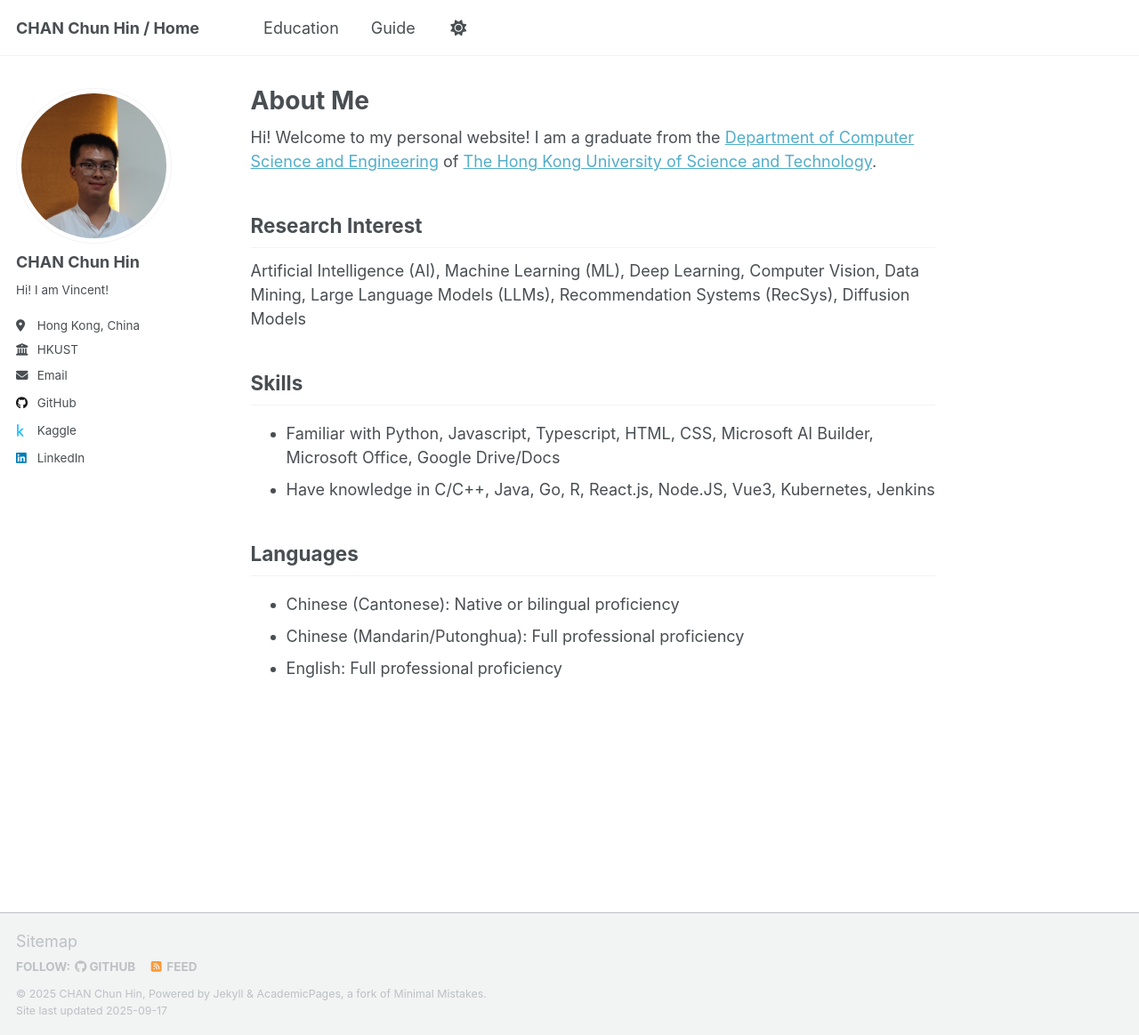
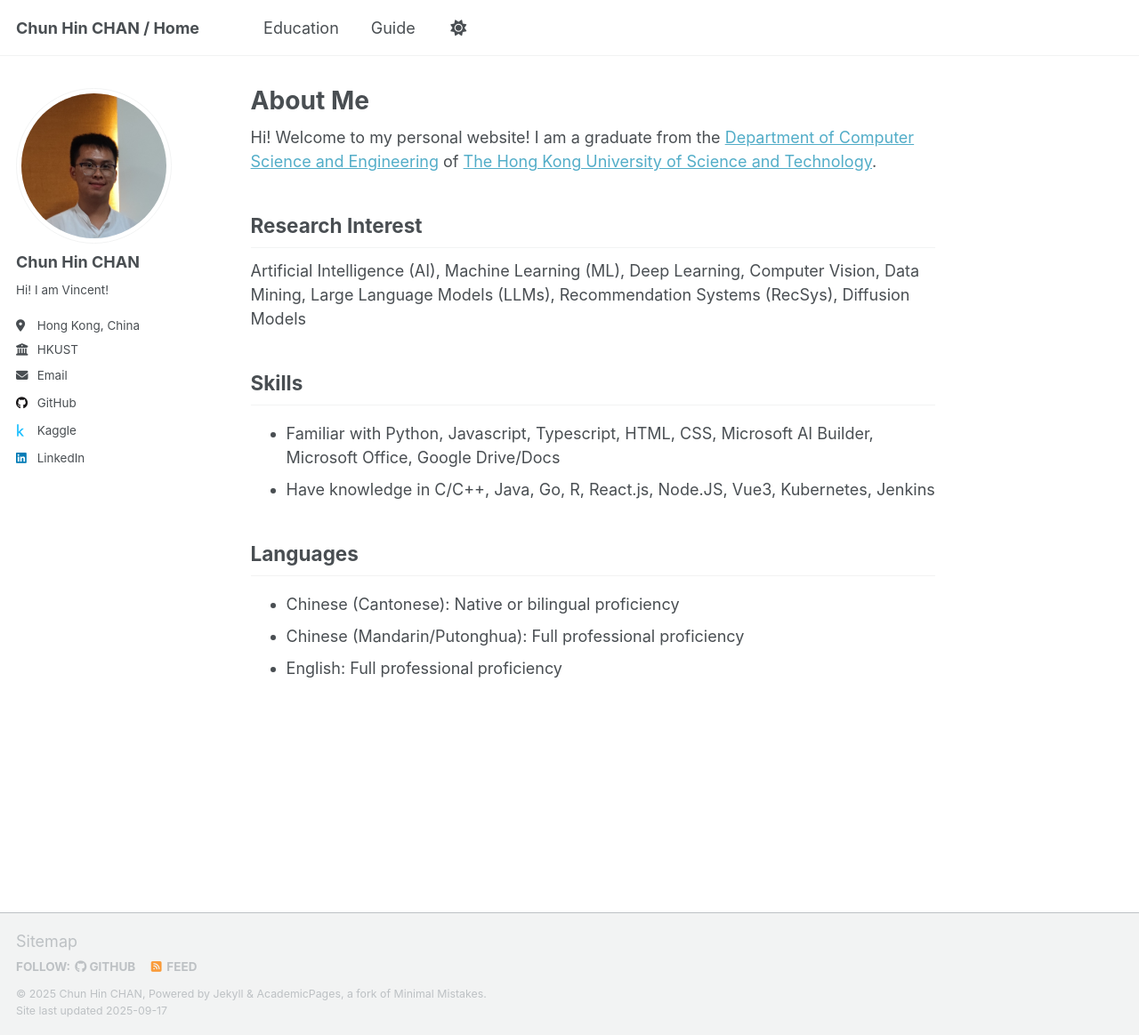
Before and after one commit to Vincent-Chan/index, a Jekyll site: the page built from _pages/about.md, in a window 1280 px wide and 1164 px high. Shown: the whole window at 89% size. Built offline with Jekyll 4.4.1, drawn with Linux system fonts in a browser that asks for light colours; a script that is not in the unit is left out.

```diff
--- a/_config.yml
+++ b/_config.yml
@@ -9,10 +9,10 @@
 # Basic Site Settings
 locale                   : "en-US"
 site_theme               : "default" # Currently available options are "default", "air"
-title                    : "CHAN Chun Hin / Home"
+title                    : "Chun Hin CHAN / Home"
 title_separator          : "-"
-name                     : &name "CHAN Chun Hin"
-description              : &description "Hi! This is CHAN Chun Hin's academic portfolio!"   # Update this with a general description of your site, this is the default if not overridden by a page
+name                     : &name "Chun Hin CHAN"
+description              : &description "Hi! This is Chun Hin CHAN's academic portfolio!"   # Update this with a general description of your site, this is the default if not overridden by a page
 url                      : https://vincent-chan.github.io/index # The base hostname & protocol for your site e.g. "https://[your GitHub username].github.io",
                                                            # or if you already have some other page hosted on Github then use "https://[your GitHub username].github.io/[Your Repo Name]"
 baseurl                  : "" # the subpath of your site, e.g. "/blog"
@@ -24,7 +24,7 @@ repository               : "academicpages/academicpages.github.io"
 author:
   # Biographic information
   avatar           : "vincent_avatar.jpg"
-  name             : "CHAN Chun Hin"
+  name             : "Chun Hin CHAN"
   pronouns         : # example: "she/her"
   bio              : "Hi! I am Vincent!"
   location         : "Hong Kong, China"
```
